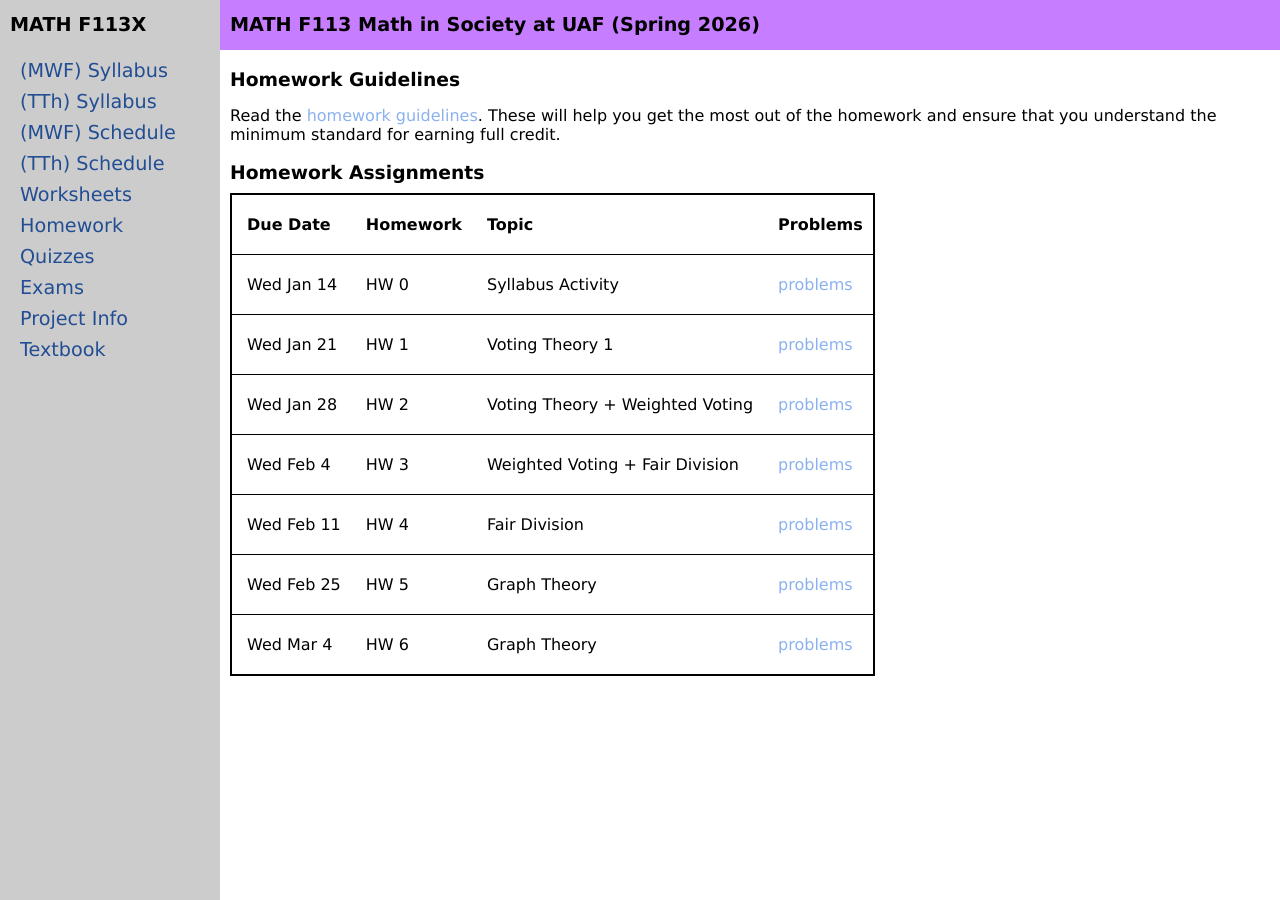
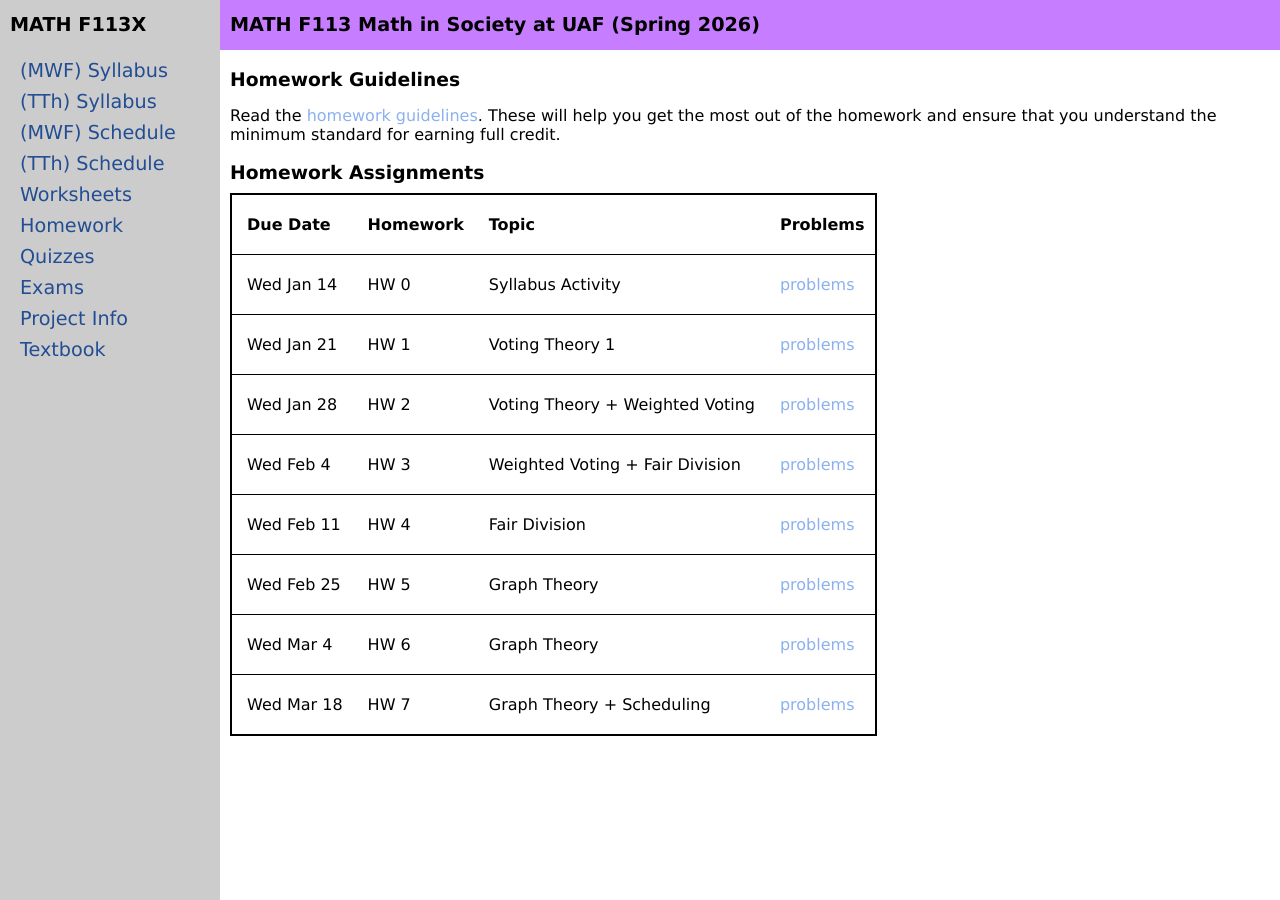
Before and after one commit to uaf-math/math113, a Jekyll site: the page built from homework.md, in a window 1280 px wide. Built offline with Jekyll 4.4.1, drawn with Linux system fonts in a browser that asks for light colours.

Commit message:
Update homework.yml

```diff
--- a/_data/homework.yml
+++ b/_data/homework.yml
@@ -29,3 +29,7 @@ homeworks:
   number: HW 6
   topic: Graph Theory
   problems: hw6.pdf
+- due: Wed Mar 18
+  number: HW 7
+  topic: Graph Theory + Scheduling
+  problems: hw7.pdf
```
